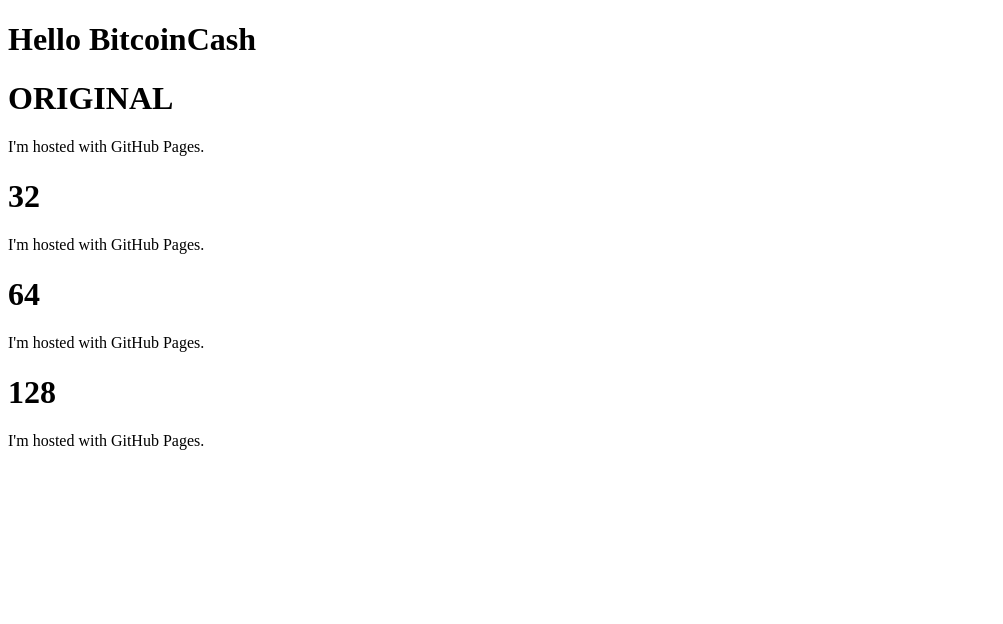
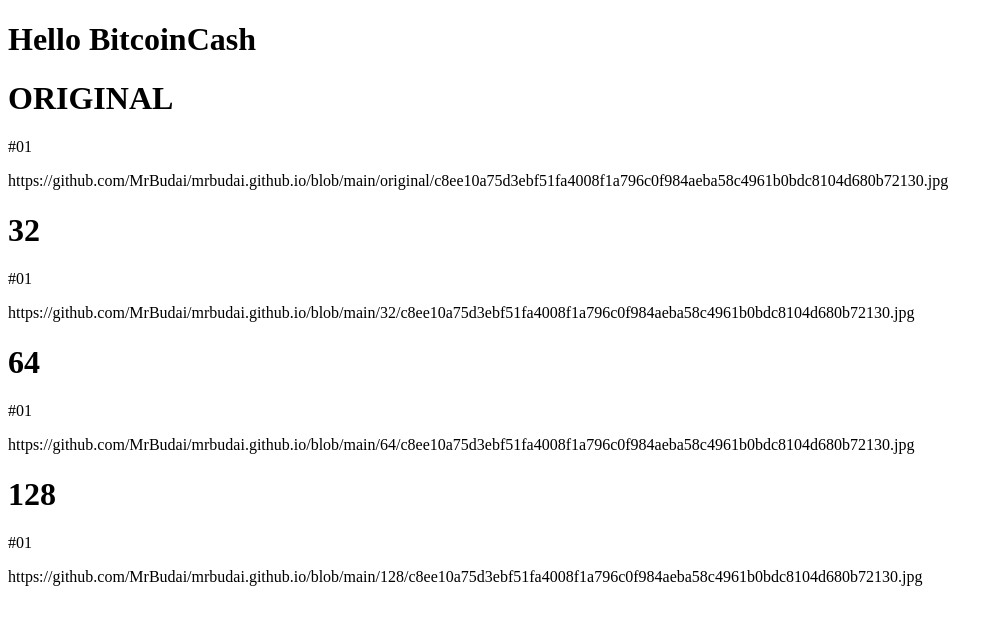
Before and after one commit to MrBudai/mrbudai.github.io, a plain HTML site: page index.html in a window 1280 px wide. Shown: the whole page, without its empty margins (0-1003 px from the left). Drawn offline with Linux system fonts and the light colour scheme.

Commit message:
fix work-url

```diff
--- a/index.html
+++ b/index.html
@@ -3,12 +3,16 @@
 <body>
 <h1>Hello BitcoinCash</h1>
 <h1>ORIGINAL</h1>
-<p>I'm hosted with GitHub Pages.</p>
+<span>#01</span>
+<p>https://github.com/MrBudai/mrbudai.github.io/blob/main/original/c8ee10a75d3ebf51fa4008f1a796c0f984aeba58c4961b0bdc8104d680b72130.jpg</p>
 <h1>32</h1>
-<p>I'm hosted with GitHub Pages.</p>
+<span>#01</span>
+<p>https://github.com/MrBudai/mrbudai.github.io/blob/main/32/c8ee10a75d3ebf51fa4008f1a796c0f984aeba58c4961b0bdc8104d680b72130.jpg</p>
 <h1>64</h1>
-<p>I'm hosted with GitHub Pages.</p>
+<span>#01</span>
+<p>https://github.com/MrBudai/mrbudai.github.io/blob/main/64/c8ee10a75d3ebf51fa4008f1a796c0f984aeba58c4961b0bdc8104d680b72130.jpg</p>
 <h1>128</h1>
-<p>I'm hosted with GitHub Pages.</p>
+<span>#01</span>
+<p>https://github.com/MrBudai/mrbudai.github.io/blob/main/128/c8ee10a75d3ebf51fa4008f1a796c0f984aeba58c4961b0bdc8104d680b72130.jpg</p>
 </body>
 </html>
```
